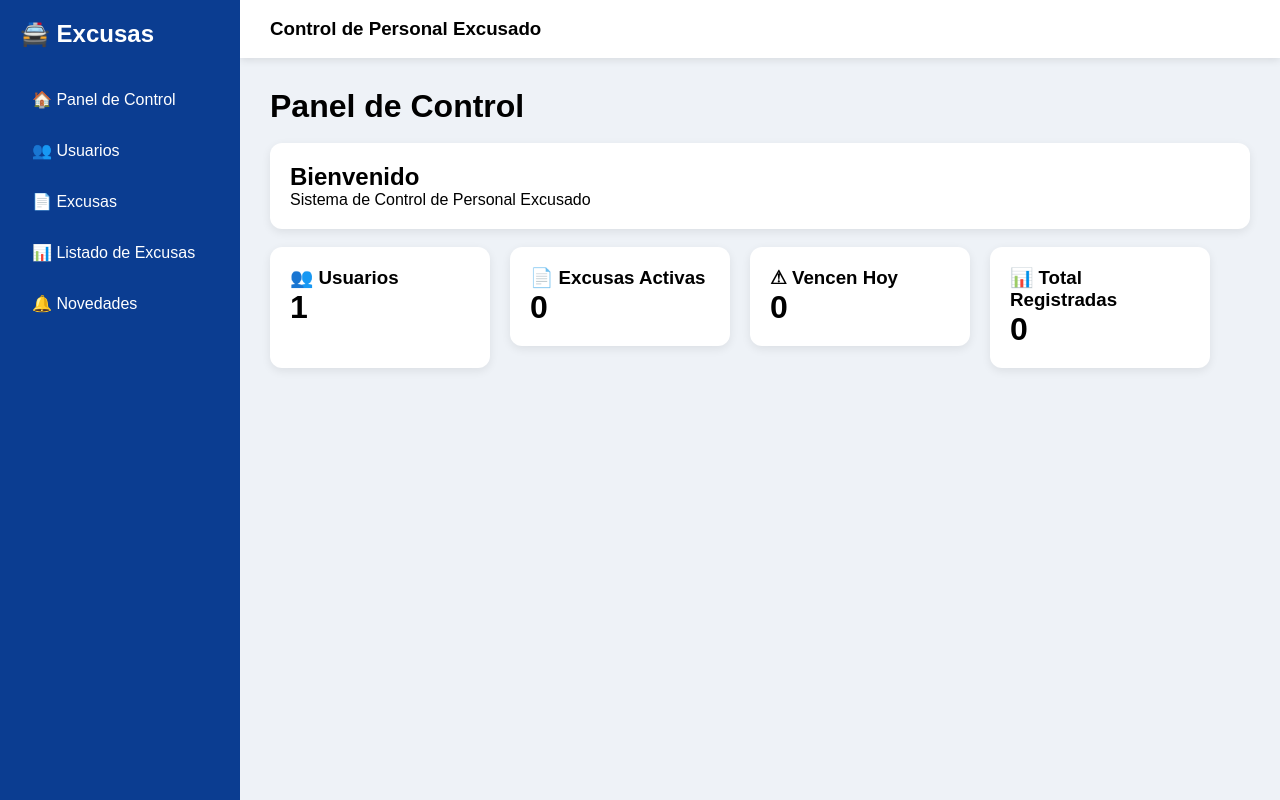
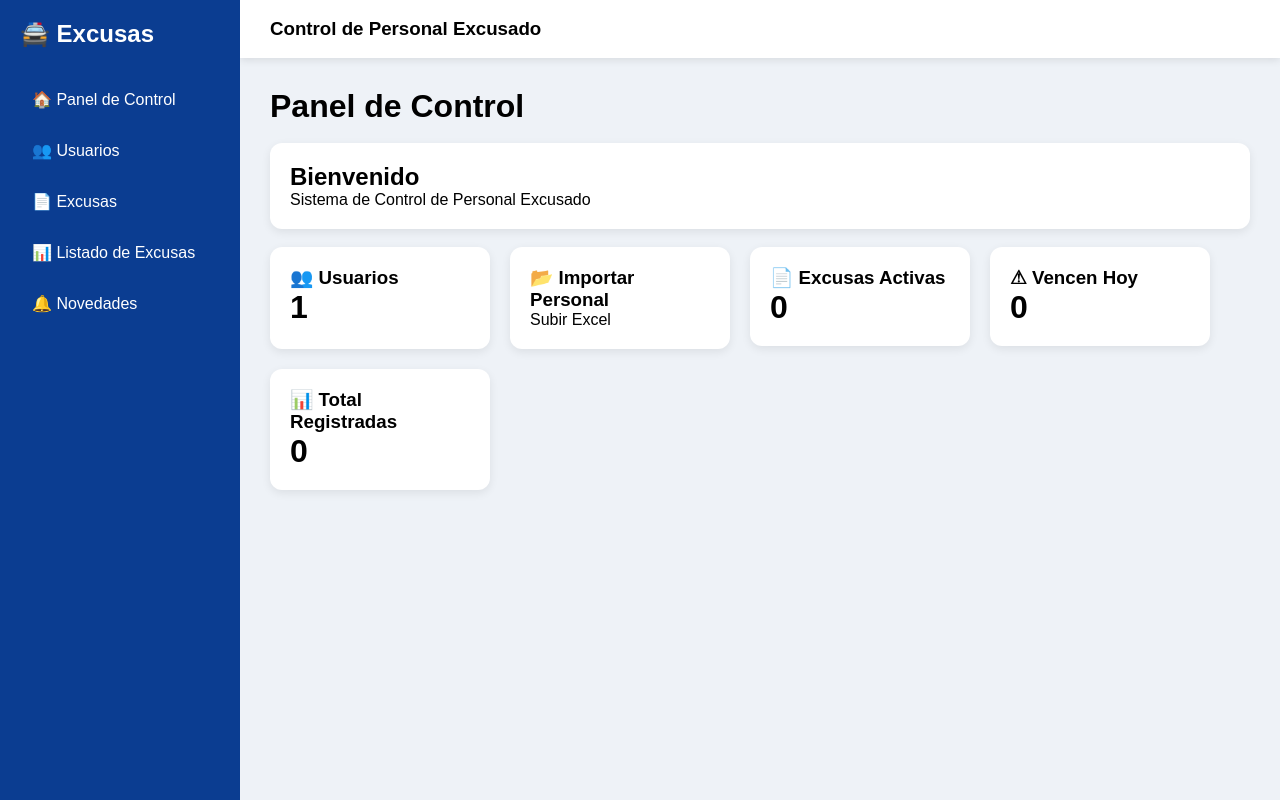
Before and after one commit to danmjp19-boop/control-excusados, a Flask app: page /admin in a window 1280 px wide. Run offline with Flask 3, Linux system fonts and the light colour scheme; the visitor is signed in with stand-in values (Sample User, id 1); data comes from the database, SQL or seed files in the repository; data that the repository does not hold is empty.

Commit message:
Update admin.html

```diff
--- a/templates/admin.html
+++ b/templates/admin.html
@@ -21,6 +21,14 @@
         <h3>👥 Usuarios</h3>
         <h1>{{ total_usuarios }}</h1>
     </div>
+
+    <div class="card" style="width:220px;cursor:pointer;"
+     onclick="window.location.href='/importar_personal'">
+
+    <h3>📂 Importar Personal</h3>
+    <p>Subir Excel</p>
+
+</div>
 
 
     <!-- EXCUSAS ACTIVAS -->
```
